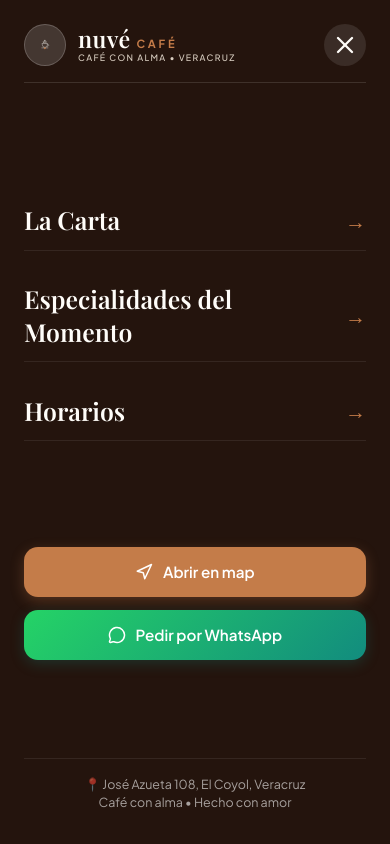
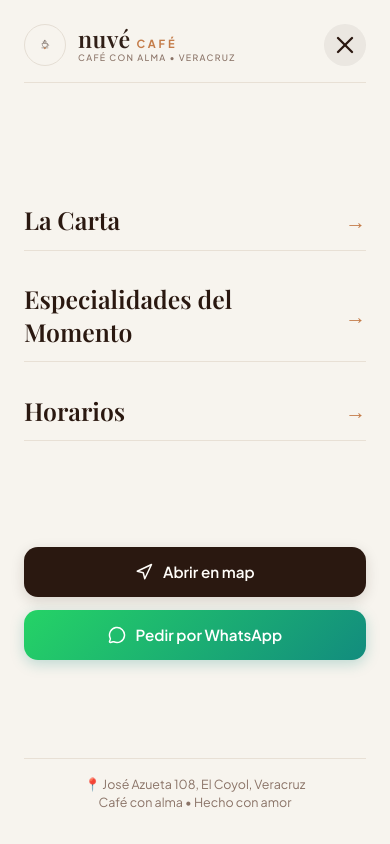
Before and after one commit to ABRT29/nuve, a React (Vite) app: page / in a window 390 px wide. Both pictures are taken after a click on the button 348 px from the left and 58 px from the top of the page. Shown: the top 844 px of the page. Built offline with nearby package versions, Linux system fonts and the light colour scheme; a web font is replaced by a local one.

Commit message:
fix: isolate dark brown only to top status bar, restore original cream navbar with logo and hamburger

```diff
--- a/src/App.tsx
+++ b/src/App.tsx
@@ -86,9 +86,7 @@ export const App: React.FC = () => {
 
   return (
     <div className="nuve-layout">
-      {/* BANDEAU EN HAUT MARRON FONCÉ (Sticky) */}
-      <div className="top-bandeau-wrapper">
-        {/* Barre de statut tenant strictement sur une seule ligne */}
+      {/* 1. SEUL BANDEAU MARRON FONCÉ : statut d'ouverture dynamique */}
       <div className="top-status-bar">
         <Heart
           size={13}
@@ -103,11 +101,11 @@ export const App: React.FC = () => {
         </span>
       </div>
 
-        {/* Header avec Logo + Instagram + Hamburger dans le bandeau marron */}
+      {/* 2. Barre avec logo, nom et hamburger INTACTE (teinte claire d'origine) */}
       <header className="main-header">
         <div className="container header-container">
           <a href="#" className="header-logo">
-              <NuveLogo variant="horizontal" size={38} light={true} />
+            <NuveLogo variant="horizontal" size={38} />
           </a>
 
           <div className="header-actions">
@@ -126,24 +124,23 @@ export const App: React.FC = () => {
               className="hamburger-btn"
               aria-label="Abrir menú"
             >
-                <Menu size={26} color="#FFFDF9" />
+              <Menu size={26} color="#2A1810" />
             </button>
           </div>
         </div>
       </header>
-      </div>
 
-      {/* Fullscreen Hamburger Menu Overlay */}
+      {/* 3. Fullscreen Hamburger Menu Overlay */}
       {menuOpen && (
         <div className="fullscreen-menu">
           <div className="fullscreen-menu-header">
-            <NuveLogo variant="horizontal" size={36} light={true} />
+            <NuveLogo variant="horizontal" size={36} />
             <button
               onClick={() => setMenuOpen(false)}
               className="close-menu-btn"
               aria-label="Cerrar menú"
             >
-              <X size={28} color="#FFFDF9" />
+              <X size={28} color="#2A1810" />
             </button>
           </div>
 
@@ -193,9 +190,9 @@ export const App: React.FC = () => {
         </div>
       )}
 
-      {/* Main Single-Column Content (Directement sur la carte sans intro préalable) */}
+      {/* Main Single-Column Content */}
       <main className="content-container">
-        {/* Le Menu Express (Version 2 layout: tabs + clean rows) */}
+        {/* Le Menu Express */}
         <section id="carta" className="menu-card">
           <div className="menu-header">
             <h2>La Carta</h2>
--- a/src/index.css
+++ b/src/index.css
@@ -5,8 +5,8 @@
   --surface-cream: #F9F6F0;
   --border-cream: #E8E0D5;
 
-  --espresso-dark: #1A0E08;
-  --espresso-main: #24140D;
+  --espresso-dark: #1E120D;
+  --espresso-main: #2A1810;
   --espresso-soft: #5C4538;
   --espresso-light: #8A7367;
 
@@ -57,16 +57,7 @@ button {
   min-height: 100vh;
 }
 
-/* BANDEAU EN HAUT MARRON FONCÉ (STICKY) */
-.top-bandeau-wrapper {
-  position: sticky;
-  top: 0;
-  z-index: 100;
-  background-color: var(--espresso-main);
-  box-shadow: 0 4px 18px rgba(26, 14, 8, 0.2);
-}
-
-/* 1. Barre de statut Veracruz (STRICTEMENT SUR UNE SEULE LIGNE) */
+/* 1. SEUL BANDEAU MARRON FONCÉ : statut d'ouverture dynamique */
 .top-status-bar {
   background-color: var(--espresso-dark);
   color: #EFE8DD;
@@ -96,9 +87,14 @@ button {
   text-overflow: ellipsis;
 }
 
-/* 2. Header marron foncé */
+/* 2. Barre avec logo, nom et hamburger INTACTE (teinte claire d'origine) */
 .main-header {
-  background-color: var(--espresso-main);
+  position: sticky;
+  top: 0;
+  z-index: 100;
+  background-color: rgba(245, 239, 235, 0.96);
+  backdrop-filter: blur(12px);
+  border-bottom: 1px solid var(--border-cream);
 }
 
 .header-container {
@@ -125,36 +121,38 @@ button {
   width: 44px;
   height: 44px;
   border-radius: 12px;
-  background-color: rgba(255, 255, 255, 0.08);
-  border: 1px solid rgba(255, 255, 255, 0.15);
+  background-color: var(--card-bg);
+  border: 1px solid var(--border-cream);
+  color: var(--caramel);
   display: flex;
   align-items: center;
   justify-content: center;
+  box-shadow: 0 2px 8px rgba(0, 0, 0, 0.04);
   transition: all 0.2s;
   -webkit-tap-highlight-color: transparent;
 }
 
 .header-instagram-btn:active {
   transform: scale(0.94);
-  background-color: rgba(255, 255, 255, 0.18);
 }
 
 .hamburger-btn {
   width: 44px;
   height: 44px;
   border-radius: 12px;
-  background-color: rgba(255, 255, 255, 0.08);
-  border: 1px solid rgba(255, 255, 255, 0.15);
+  background-color: var(--card-bg);
+  border: 1px solid var(--border-cream);
+  color: var(--espresso-main);
   display: flex;
   align-items: center;
   justify-content: center;
+  box-shadow: 0 2px 8px rgba(0, 0, 0, 0.04);
   transition: all 0.2s;
   -webkit-tap-highlight-color: transparent;
 }
 
 .hamburger-btn:active {
   transform: scale(0.94);
-  background-color: rgba(255, 255, 255, 0.18);
 }
 
 /* 3. Fullscreen Hamburger Menu */
@@ -164,8 +162,8 @@ button {
   width: 100vw;
   height: 100vh;
   height: 100dvh;
-  background-color: var(--espresso-main);
-  color: #FFFDF9;
+  background-color: #F7F4EE;
+  color: var(--espresso-main);
   z-index: 99999;
   display: flex;
   flex-direction: column;
@@ -185,22 +183,22 @@ button {
   align-items: center;
   justify-content: space-between;
   padding-bottom: 1rem;
-  border-bottom: 1px solid rgba(255, 255, 255, 0.12);
+  border-bottom: 1px solid var(--border-cream);
 }
 
 .close-menu-btn {
-  color: #FFFDF9;
+  color: var(--espresso-main);
   padding: 0.45rem;
   border-radius: 50%;
   display: flex;
   align-items: center;
   justify-content: center;
-  background-color: rgba(255, 255, 255, 0.1);
+  background-color: rgba(42, 24, 16, 0.06);
   transition: all 0.2s;
 }
 
 .close-menu-btn:active {
-  background-color: rgba(255, 255, 255, 0.25);
+  background-color: rgba(42, 24, 16, 0.15);
 }
 
 .fullscreen-nav {
@@ -217,10 +215,10 @@ button {
   font-family: var(--font-serif);
   font-size: 1.55rem;
   font-weight: 600;
-  color: #FFFDF9;
+  color: var(--espresso-main);
   text-align: left;
   padding: 0.85rem 0;
-  border-bottom: 1px solid rgba(255, 255, 255, 0.08);
+  border-bottom: 1px solid var(--border-cream);
   transition: color 0.2s;
   -webkit-tap-highlight-color: transparent;
 }
@@ -261,9 +259,9 @@ button {
 }
 
 .btn-gps {
-  background-color: var(--caramel);
-  color: #FFFFFF;
-  box-shadow: 0 4px 14px rgba(196, 124, 73, 0.3);
+  background-color: var(--espresso-main);
+  color: #FFFDF9;
+  box-shadow: 0 4px 14px rgba(42, 24, 16, 0.15);
 }
 
 .btn-whatsapp {
@@ -275,10 +273,10 @@ button {
 .fullscreen-footer {
   text-align: center;
   font-size: 0.78rem;
-  color: rgba(255, 255, 255, 0.6);
+  color: var(--espresso-light);
   line-height: 1.5;
   padding-top: 1rem;
-  border-top: 1px solid rgba(255, 255, 255, 0.08);
+  border-top: 1px solid var(--border-cream);
 }
 
 /* Main Single-Column Content */
```
Lines whose indentation alone changed are shown as unchanged.
